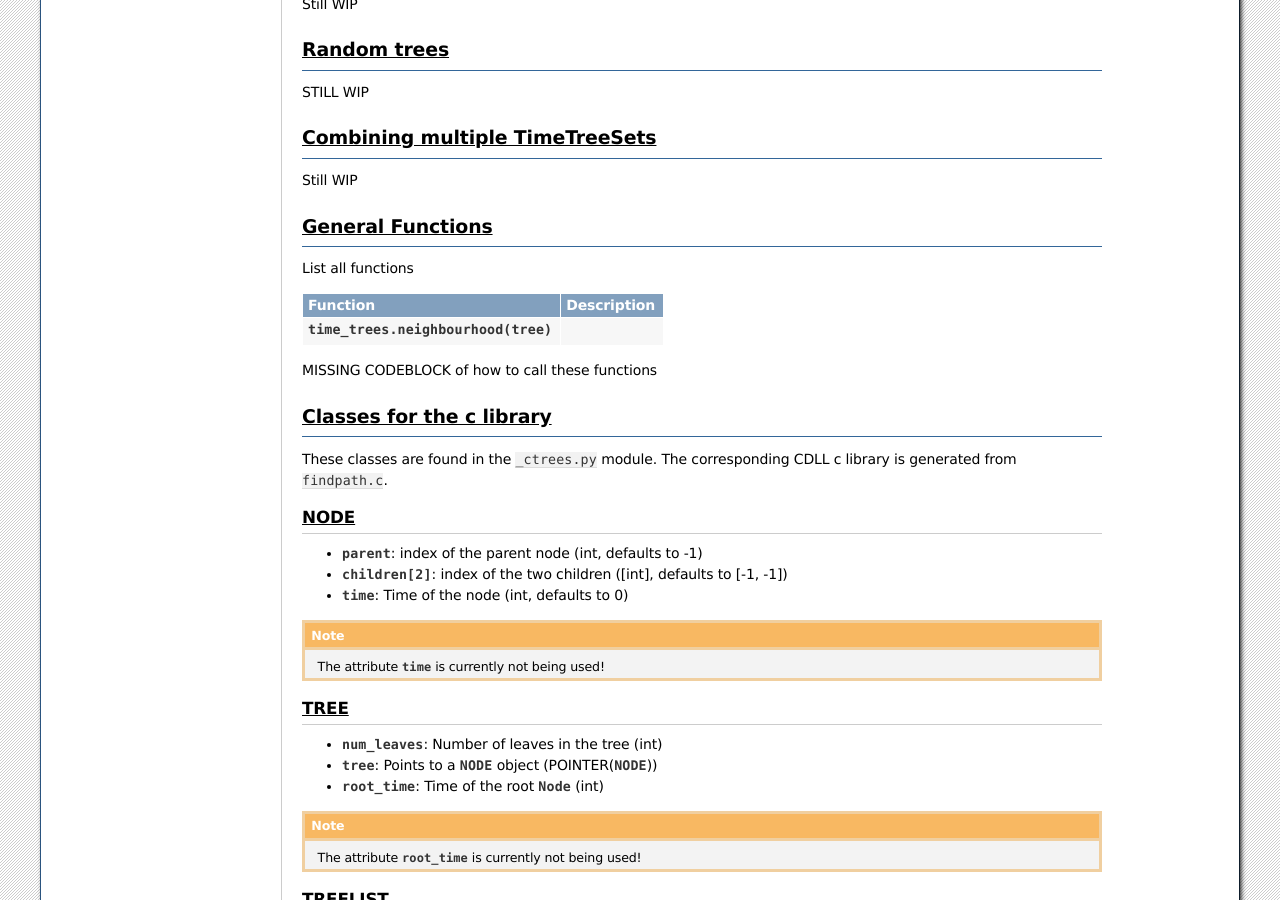
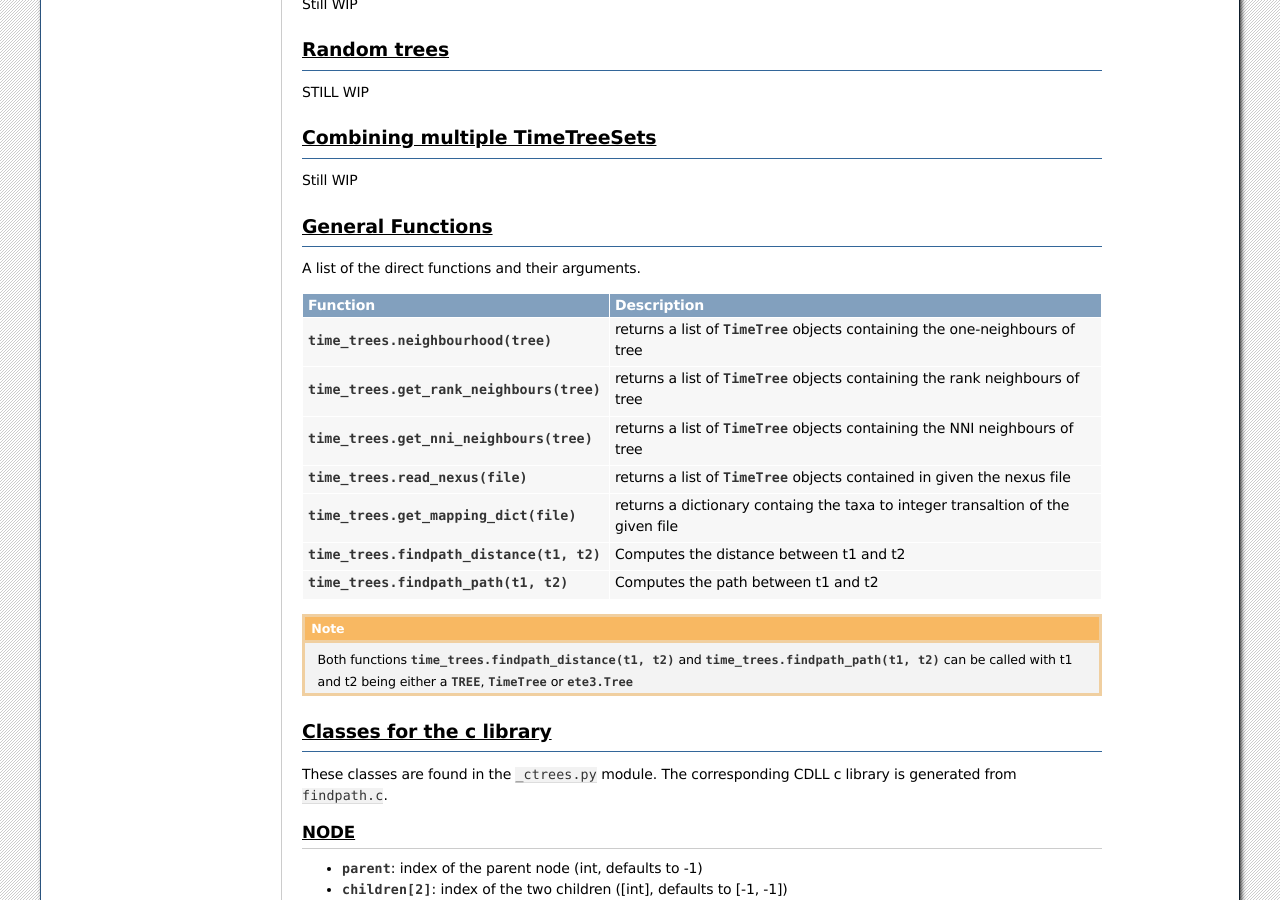
Before and after one commit to bioDS/tetres, a Sphinx documentation site: the page built from docs/source/trees.rst, in a window 1280 px wide and 900 px high, scrolled down 2781 px. Built offline with Sphinx 7.4.7, drawn with Linux system fonts in a browser that asks for light colours.

Commit message:
Documentation for the current state finished

```diff
--- a/docs/source/trees.rst
+++ b/docs/source/trees.rst
@@ -159,16 +159,23 @@ Still WIP
 General Functions
 =================
 
-List all functions
+A list of the direct functions and their arguments.
 
-===========================================     =========================================
+=============================================    =====================================================================================
    Function                                       Description
-===========================================     =========================================
-    :attr:`time_trees.neighbourhood(tree)`
+=============================================    =====================================================================================
+:attr:`time_trees.neighbourhood(tree)`              returns a list of :class:`TimeTree` objects containing the one-neighbours of tree
+:attr:`time_trees.get_rank_neighbours(tree)`        returns a list of :class:`TimeTree` objects containing the rank neighbours of tree
+:attr:`time_trees.get_nni_neighbours(tree)`         returns a list of :class:`TimeTree` objects containing the NNI neighbours of tree
+:attr:`time_trees.read_nexus(file)`                 returns a list of :class:`TimeTree` objects contained in given the nexus file
+:attr:`time_trees.get_mapping_dict(file)`           returns a dictionary containg the taxa to integer transaltion of the given file
+:attr:`time_trees.findpath_distance(t1, t2)`        Computes the distance between t1 and t2
+:attr:`time_trees.findpath_path(t1, t2)`            Computes the path between t1 and t2
+=============================================    =====================================================================================
 
-===========================================     =========================================
-
-MISSING CODEBLOCK of how to call these functions
+.. note::
+    Both functions :attr:`time_trees.findpath_distance(t1, t2)` and :attr:`time_trees.findpath_path(t1, t2)`
+    can be called with t1 and t2 being either a :class:`TREE`, :class:`TimeTree` or :class:`ete3.Tree`
 
 
 .. _c classes:
```
Also changed, not shown: 4 other files.
